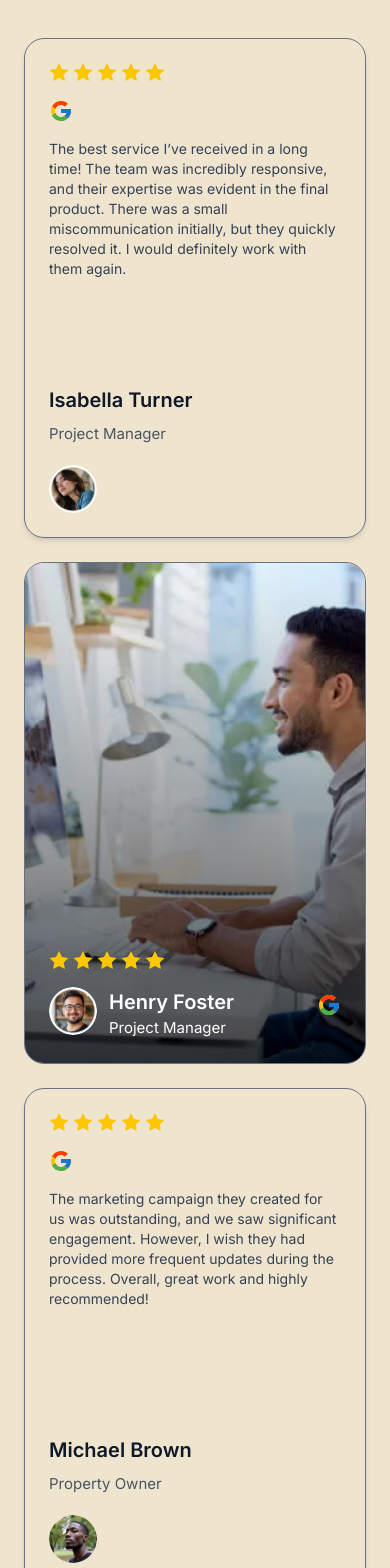
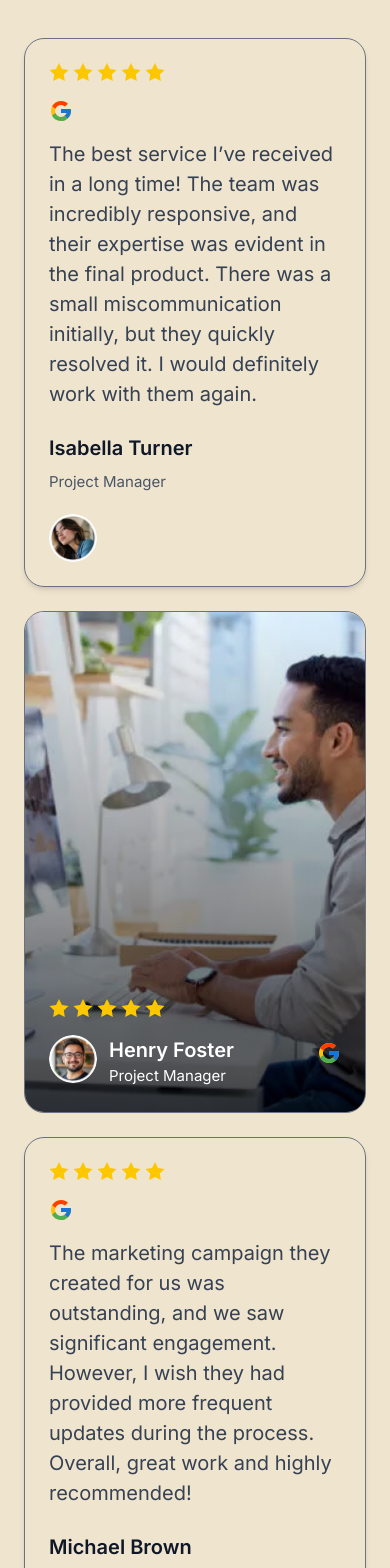
Before and after one commit to irmakaleem/fence-project, a React (Vite) app: page / in a window 390 px wide. Shown: the part 6260-7828 px from the top of the page. Built offline with nearby package versions, Linux system fonts and the light colour scheme.

Commit message:
mobile responsive

```diff
--- a/src/components/ReviewSection.tsx
+++ b/src/components/ReviewSection.tsx
@@ -86,7 +86,7 @@ const ReviewSection: React.FC = () => {
               />
             </div>
             {/* Review Text */}
-            <p className="text-gray-700 text-sm md:text-[20px] mb-6 flex-grow">
+            <p className="text-gray-700 text-[20px] md:text-[20px] mb-6 flex-grow">
               {reviews[0].text}
             </p>
 
@@ -179,7 +179,7 @@ const ReviewSection: React.FC = () => {
               />
             </div>
             {/* Review Text */}
-            <p className="text-gray-700 text-sm md:text-[20px] mb-6 flex-grow">
+            <p className="text-gray-700 text-[20px] md:text-[20px] mb-6 flex-grow">
               {reviews[2].text}
             </p>
 
```
